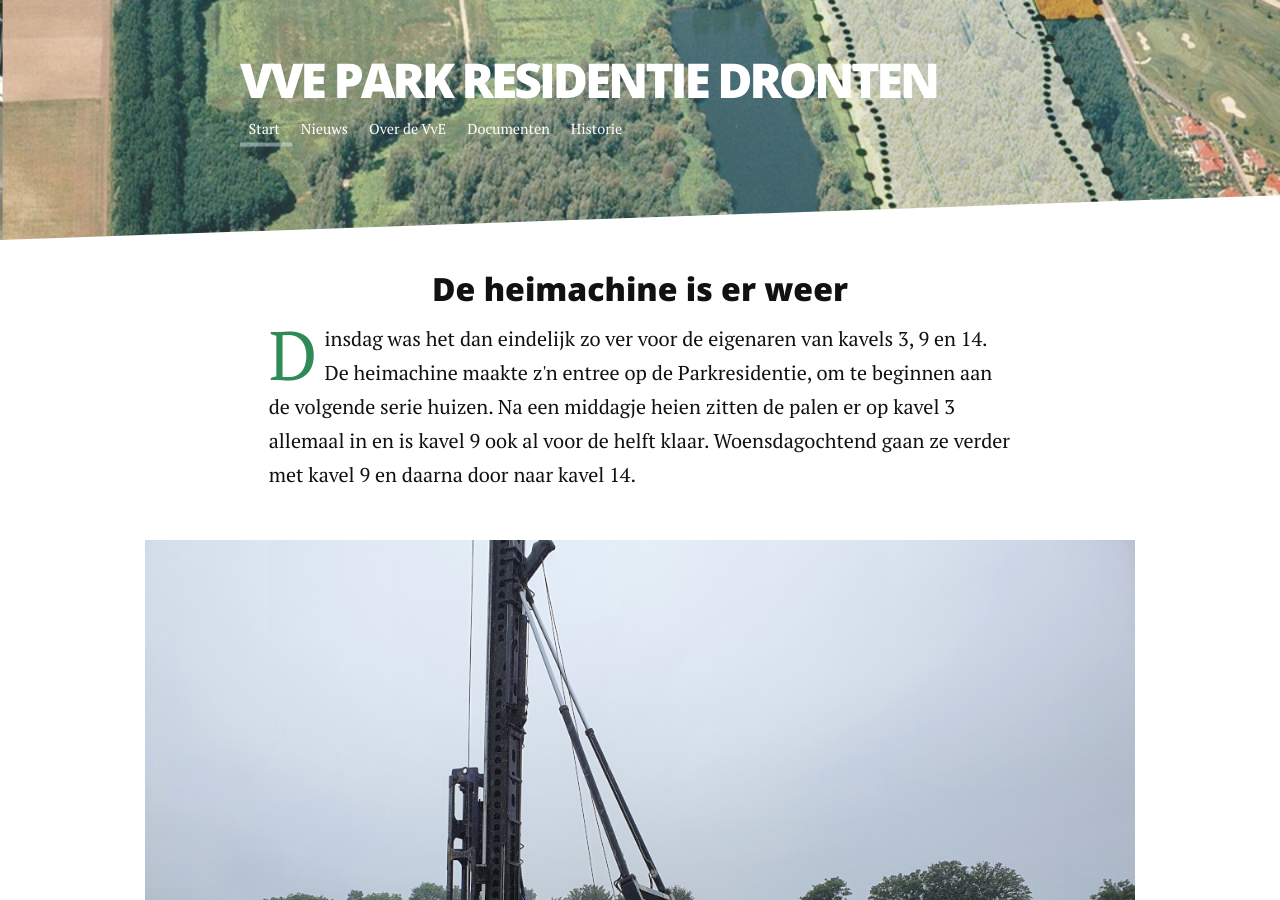
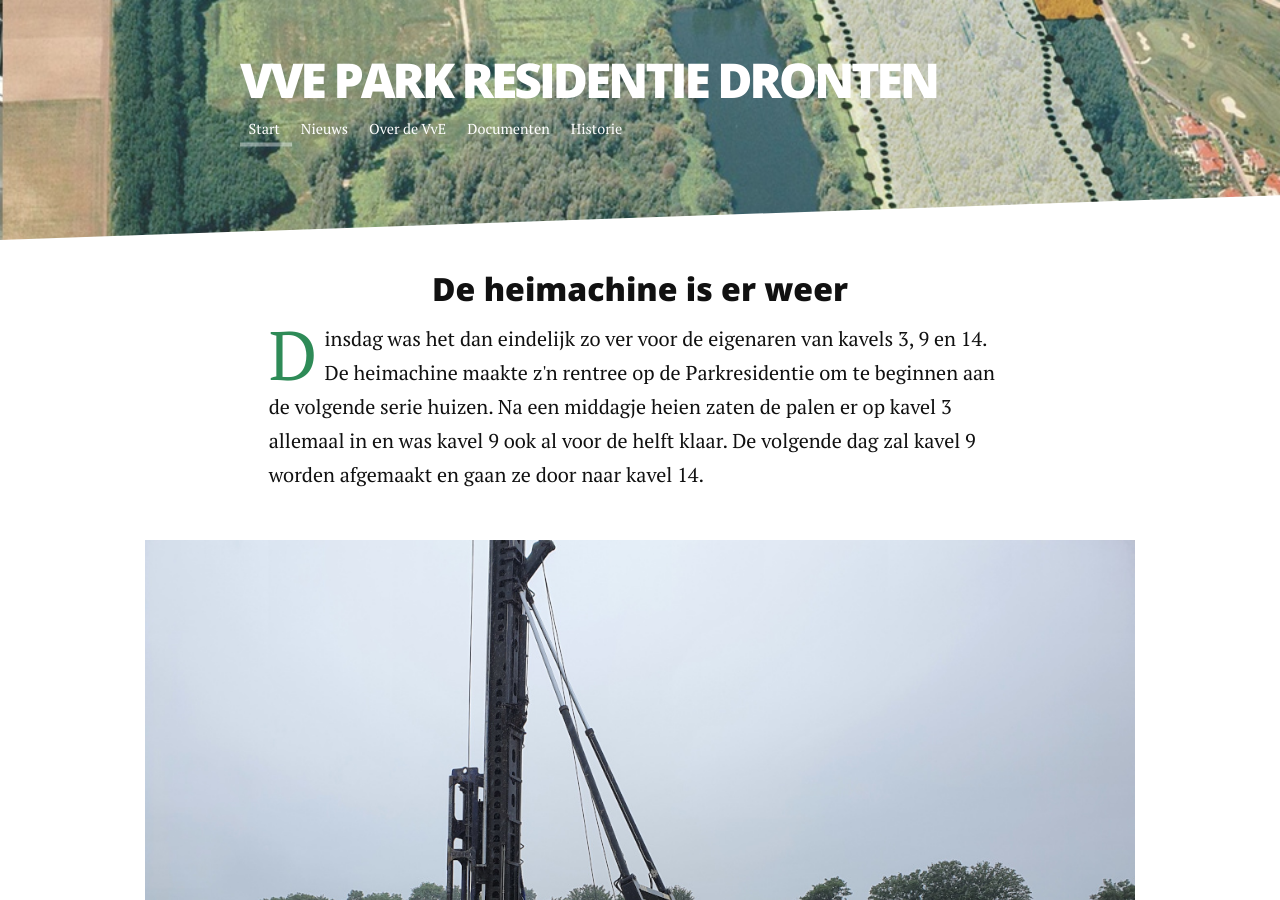
Before and after one commit to plamola/vve-parkresidentie, a Jekyll site: the page built from _posts/2020-07-15-de-heimachine-is-er-weer.markdown, in a window 1280 px wide and 900 px high. Built offline with Jekyll 4.4.1, drawn with Linux system fonts in a browser that asks for light colours; nearby versions of some CDN libraries.

Commit message:
Typo fix

```diff
--- a/_posts/2020-07-15-de-heimachine-is-er-weer.markdown
+++ b/_posts/2020-07-15-de-heimachine-is-er-weer.markdown
@@ -4,7 +4,9 @@ title:  "De heimachine is er weer"
 date:   2020-07-14
 ---
 <p class="intro"><span class="dropcap">D</span>insdag was het dan eindelijk zo ver voor de eigenaren van kavels 3, 9 en 14.
-De heimachine maakte z'n entree op de Parkresidentie, om te beginnen aan de volgende serie huizen. Na een middagje heien zitten de palen er op kavel 3 allemaal in en is kavel 9 ook al voor de helft klaar. Woensdagochtend gaan ze verder met kavel 9 en daarna door naar kavel 14.
+De heimachine maakte z'n rentree op de Parkresidentie om te beginnen aan de volgende serie huizen. Na een middagje heien zaten de palen er op kavel 3 allemaal in en was kavel 9 ook al voor de helft klaar. De volgende dag zal kavel 9 worden afgemaakt en gaan ze door naar kavel 14.
+</p>
+
 <figure>
 	<img src="{{ '/assets/img/heien-kavel9.jpg' | prepend: site.baseurl }}" alt="">
 	<figcaption>De heimachine in actie op kavel 9</figcaption>
```
